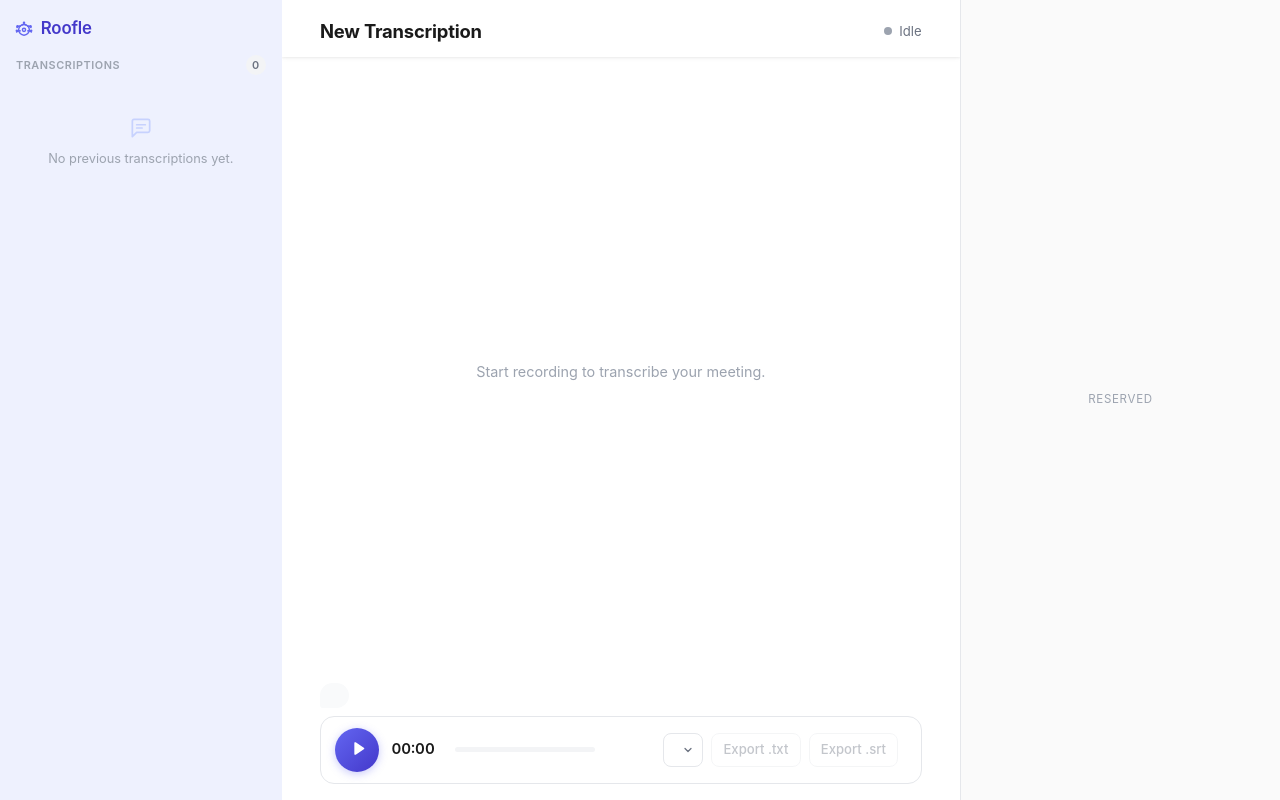
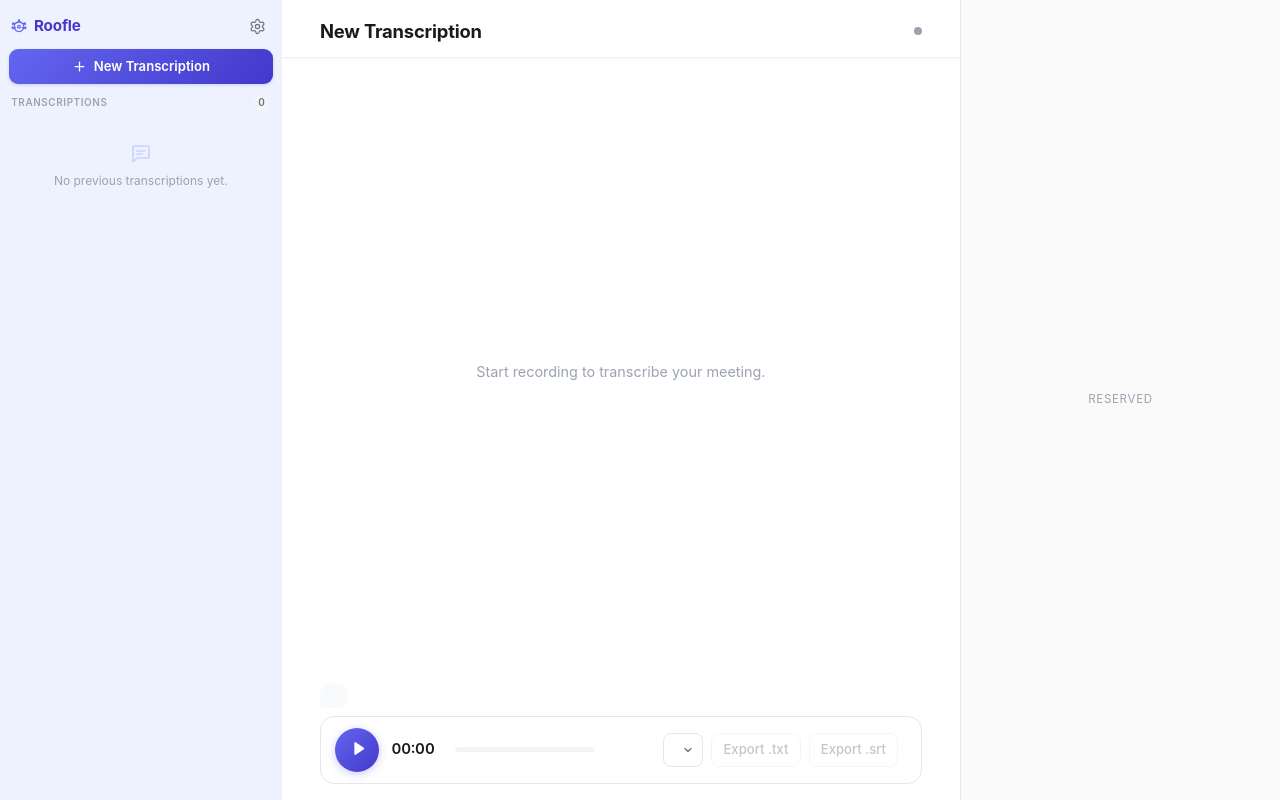
Before and after one commit to roofle-ai/roofle, a website built with Vite: page index.html in a window 1280 px wide. Built offline with nearby package versions, Linux system fonts and the light colour scheme.

Commit message:
feat(UI Enhancement)

```diff
--- a/index.html
+++ b/index.html
@@ -11,7 +11,7 @@
 
   <body>
     <main class="layout">
-      <!-- Left sidebar: Roofle brand + previous transcriptions -->
+      <!-- Left sidebar: Roofle brand + previous transcriptions (AI chat style) -->
       <aside class="history" aria-label="Roofle">
         <header class="history-header">
           <h1 class="wordmark">
@@ -31,7 +31,18 @@
             </svg>
             <span>Roofle</span>
           </h1>
+
+          <button id="settings-btn" type="button" class="icon-btn" aria-label="Settings">
+            <i data-lucide="settings" aria-hidden="true"></i>
+          </button>
         </header>
+
+        <!-- "New chat": the "+" action, in the style of an AI chat app -->
+        <button id="new-session-btn" type="button" class="new-chat">
+          <i data-lucide="plus" aria-hidden="true"></i>
+          <span>New Transcription</span>
+        </button>
+
         <div class="history-label">
           <span>Transcriptions</span>
           <span id="history-count" class="history-count">0</span>
@@ -62,7 +73,6 @@
           <h2 class="new-title">New Transcription</h2>
           <div class="status" role="status" aria-live="polite" aria-atomic="true">
             <span id="status-dot" class="status-dot idle" aria-hidden="true"></span>
-            <span id="status-text">Idle</span>
           </div>
         </header>
 
--- a/src/main.ts
+++ b/src/main.ts
@@ -8,6 +8,7 @@
 
 import { invoke } from "@tauri-apps/api/core";
 import { listen } from "@tauri-apps/api/event";
+import { createIcons, Plus, Settings } from "lucide";
 import { getSession, listSessions } from "./transcripts";
 
 /// Payload of a `transcript-update` event (mirrors roofle_core::asr::Segment).
@@ -50,8 +51,9 @@ const modelProgressEl = document.querySelector<HTMLElement>("#model-progress")!;
 const modelProgressFill = document.querySelector<HTMLDivElement>("#model-progress-fill")!;
 const modelProgressText = document.querySelector<HTMLSpanElement>("#model-progress-text")!;
 const toastEl = document.querySelector<HTMLDivElement>("#toast")!;
-// "New transcription" button is optional (not rendered in the current layout).
+// "New chat" (+) button in the sidebar; always present.
 const newSessionBtn = document.querySelector<HTMLButtonElement>("#new-session-btn");
+const settingsBtn = document.querySelector<HTMLButtonElement>("#settings-btn");
 const historyList = document.querySelector<HTMLDivElement>(".history-list")!;
 const historyCount = document.querySelector<HTMLSpanElement>("#history-count")!;
 const historyEmpty = document.querySelector<HTMLDivElement>("#history-empty")!;
@@ -205,7 +207,8 @@ function clearTranscriptUI(): void {
 }
 
 /// Render the stored sessions in the left history list: a single-line
-/// first-words preview per session. The open session is highlighted.
+/// first-words preview per session, chat-app style. The open session is
+/// highlighted.
 async function loadHistory(): Promise<void> {
   const sessions = await listSessions();
   historyList.querySelectorAll(".history-item").forEach((el) => el.remove());
@@ -364,9 +367,14 @@ async function exportTranscript(format: "txt" | "srt"): Promise<void> {
 }
 
 async function init(): Promise<void> {
+  // Replace <i data-lucide> placeholders with the real SVG icons.
+  createIcons({ icons: { Plus, Settings } });
   recordBtn.addEventListener("click", onMainControl);
   stopBtn.addEventListener("click", stop);
   newSessionBtn?.addEventListener("click", newSession);
+  // No settings backend yet — surface a lightweight placeholder so the icon
+  // isn't a dead control.
+  settingsBtn?.addEventListener("click", () => showToast("Settings"));
   modelSelect.addEventListener("change", onModelChange);
   exportTxtBtn.addEventListener("click", () => exportTranscript("txt"));
   exportSrtBtn.addEventListener("click", () => exportTranscript("srt"));
--- a/src/styles.css
+++ b/src/styles.css
@@ -70,7 +70,8 @@ body {
   overflow: hidden;
 }
 
-/* Left sidebar: Roofle brand + previous transcriptions (UI only) */
+/* Left sidebar: Roofle brand + previous transcriptions (AI chat style).
+   Compact + minimal; all colors from the existing brand tokens. */
 
 .history {
   flex: 0 0 22%;
@@ -78,8 +79,8 @@ body {
   min-width: 0;
   display: flex;
   flex-direction: column;
-  gap: 0.75rem;
-  padding: 1rem 0.85rem;
+  gap: 0.5rem;
+  padding: 0.7rem 0.55rem 0.75rem;
   background: var(--brand-tint);
   overflow: hidden;
 }
@@ -90,53 +91,101 @@ body {
   align-items: center;
   justify-content: space-between;
   gap: 0.5rem;
+  padding: 0 0.05rem;
 }
 
 .wordmark {
   margin: 0;
   display: inline-flex;
   align-items: center;
-  gap: 0.45rem;
-  font-size: 1.05rem;
-  font-weight: 600;
+  gap: 0.4rem;
+  font-size: 0.95rem;
+  font-weight: 650;
   letter-spacing: -0.01em;
   color: var(--brand-strong);
 }
 
 .wordmark-icon {
-  width: 20px;
-  height: 20px;
+  width: 18px;
+  height: 18px;
   flex: 0 0 auto;
   color: var(--brand);
 }
 
-.history-new {
+/* Compact ghost icon button (settings) */
+.icon-btn {
   width: 30px;
   height: 30px;
   flex: 0 0 auto;
   display: grid;
   place-items: center;
-  border: 1px solid var(--line);
+  border: 0;
   border-radius: 8px;
-  background: var(--bg);
-  color: var(--brand);
+  background: transparent;
+  color: var(--muted);
   cursor: pointer;
-  transition: color 200ms ease, border-color 200ms ease, background 200ms ease;
+  transition: background 150ms ease, color 150ms ease, transform 150ms ease;
 }
 
-.history-new:hover {
-  color: var(--brand-strong);
-  border-color: var(--brand-soft);
-  background: #fff;
+.icon-btn [data-lucide] {
+  width: 17px;
+  height: 17px;
+  stroke-width: 1.7;
 }
 
-.history-new:active {
-  transform: scale(0.95);
+.icon-btn:hover {
+  background: var(--surface);
+  color: var(--brand-strong);
 }
 
-.history-new svg {
+.icon-btn:active {
+  transform: scale(0.94);
+}
+
+.icon-btn:focus-visible {
+  outline: 2px solid var(--brand-soft);
+  outline-offset: -1px;
+}
+
+/* "New chat" — the "+" action, hallmark of an AI chat app */
+.new-chat {
+  flex: 0 0 auto;
+  display: inline-flex;
+  align-items: center;
+  justify-content: center;
+  gap: 0.45rem;
+  width: 100%;
+  padding: 0.48rem 0.6rem;
+  border: 0;
+  border-radius: 9px;
+  background: linear-gradient(135deg, var(--brand), var(--brand-strong));
+  color: #fff;
+  font: inherit;
+  font-size: 0.82rem;
+  font-weight: 600;
+  cursor: pointer;
+  box-shadow: 0 1px 3px rgba(99, 102, 241, 0.25);
+  transition: filter 150ms ease, transform 150ms ease, box-shadow 150ms ease;
+}
+
+.new-chat [data-lucide] {
   width: 15px;
   height: 15px;
+  flex: 0 0 auto;
+}
+
+.new-chat:hover {
+  filter: brightness(1.05);
+  box-shadow: 0 2px 6px rgba(99, 102, 241, 0.32);
+}
+
+.new-chat:active {
+  transform: scale(0.98);
+}
+
+.new-chat:focus-visible {
+  outline: 2px solid var(--brand-soft);
+  outline-offset: 2px;
 }
 
 .history-list {
@@ -145,7 +194,7 @@ body {
   overflow-y: auto;
   display: flex;
   flex-direction: column;
-  gap: 0.15rem;
+  gap: 1px;
 }
 
 .history-label {
@@ -153,59 +202,60 @@ body {
   display: flex;
   align-items: center;
   justify-content: space-between;
-  padding: 0.1rem 0.15rem 0.25rem;
+  padding: 0.1rem 0.15rem 0.15rem;
 }
 
 .history-label > span:first-child {
-  font-size: 0.68rem;
+  font-size: 0.62rem;
   font-weight: 600;
-  letter-spacing: 0.05em;
+  letter-spacing: 0.06em;
   text-transform: uppercase;
   color: var(--faint);
 }
 
 .history-count {
-  min-width: 1.25rem;
-  padding: 0 0.35rem;
+  min-width: 1.1rem;
+  padding: 0 0.3rem;
   border-radius: 999px;
   background: var(--surface);
   color: var(--muted);
-  font-size: 0.68rem;
+  font-size: 0.62rem;
   font-weight: 600;
-  line-height: 1.25rem;
+  line-height: 1.1rem;
   text-align: center;
 }
 
 .history-empty {
   margin: 0;
-  padding: 1.5rem 0.5rem;
+  padding: 1.25rem 0.5rem;
   display: flex;
   flex-direction: column;
   align-items: center;
-  gap: 0.5rem;
+  gap: 0.4rem;
   text-align: center;
   color: var(--faint);
 }
 
 .history-empty p {
   margin: 0;
-  font-size: 0.8rem;
+  font-size: 0.75rem;
 }
 
 .history-empty-icon {
-  width: 26px;
-  height: 26px;
+  width: 24px;
+  height: 24px;
   color: var(--brand-faint);
 }
 
+/* A chat-conversation row */
 .history-item {
   display: flex;
   align-items: center;
-  gap: 0.5rem;
+  gap: 0.45rem;
   width: 100%;
-  padding: 0.35rem 0.4rem;
+  padding: 0.32rem 0.4rem;
   border: 0;
-  border-radius: 6px;
+  border-radius: 7px;
   background: transparent;
   appearance: none;
   -webkit-appearance: none;
@@ -217,7 +267,7 @@ body {
   transition: background 150ms ease;
 }
 
-/* Simple bullet marker for each history row. */
+/* Simple bullet marker for each chat-conversation row. */
 .history-item::before {
   content: "";
   width: 5px;
@@ -245,7 +295,7 @@ body {
   outline-offset: -1px;
 }
 
-/* The open session: a subtle wash, with a brand-colored bullet. */
+/* The open conversation: a brand wash + brand bullet. */
 .history-item.is-active {
   background: var(--brand-tint);
 }
@@ -260,7 +310,7 @@ body {
   overflow: hidden;
   text-overflow: ellipsis;
   white-space: nowrap;
-  font-size: 0.8rem;
+  font-size: 0.78rem;
   font-weight: 500;
   line-height: 1.3;
   color: var(--ink);
```
Also changed, not shown: package.json (+4 -3 lines), 1 other file.
